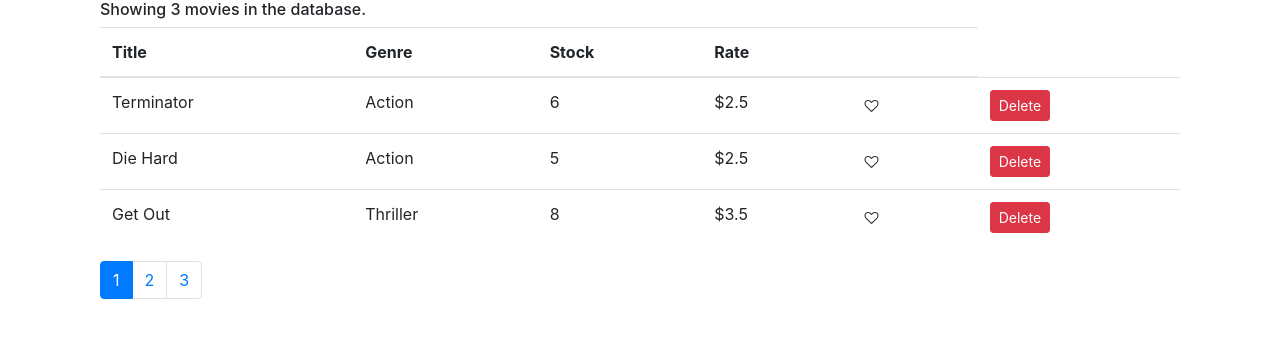
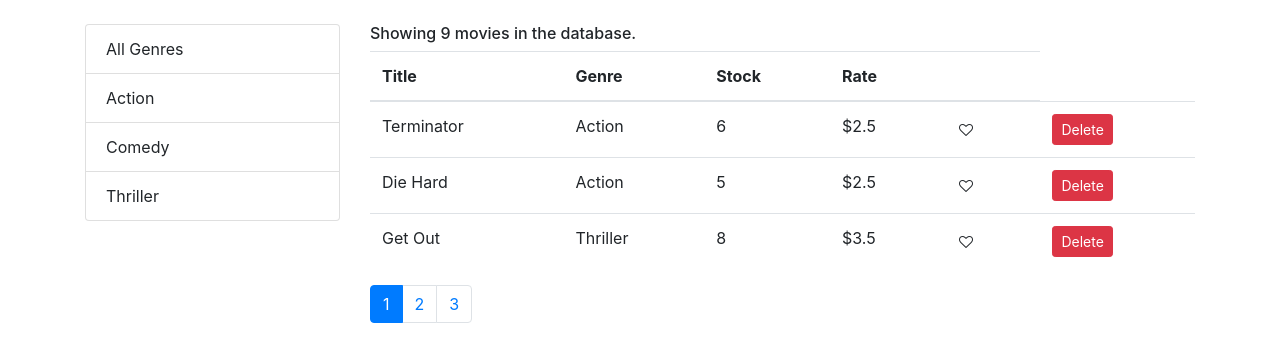
Before and after one commit to charlesonunze/vidly-client, a React (Create React App) app: page / in a window 1280 px wide. Shown: the top 362 px of the page. Built offline with nearby package versions, Linux system fonts and the light colour scheme.

Commit message:
feat: 🎸 add ListGroup component

```diff
--- a/src/App.js
+++ b/src/App.js
@@ -3,7 +3,7 @@ import Movies from './components/Movies';
 
 function App() {
 	return (
-		<main className='container'>
+		<main className='container my-4'>
 			<Movies />
 		</main>
 	);
--- a/src/components/Movies.jsx
+++ b/src/components/Movies.jsx
@@ -1,15 +1,25 @@
 import React, { Component } from 'react';
 import { getMovies } from '../services/fakeMovieService';
+import { getGenres } from '../services/fakeGenreService';
 import Like from './reusable/Like';
 import Pagination from './reusable/Pagination';
 import { paginate } from '../utils/paginate';
+import ListGroup from './reusable/ListGroup';
 
 class Movies extends Component {
 	state = {
-		movies: getMovies(),
+		movies: [],
+		genres: [],
 		pageSize: 3,
 		currentPage: 1
 	};
+
+	componentDidMount() {
+		this.setState({
+			movies: getMovies(),
+			genres: [{ name: 'All Genres' }, ...getGenres()]
+		});
+	}
 
 	deleteMovieHandler = (id) => {
 		const movies = [...this.state.movies].filter((movie) => movie._id !== id);
@@ -32,11 +42,20 @@ class Movies extends Component {
 		this.setState({ currentPage: page });
 	};
 
+	genreSelectHandler = (genre) => {
+		this.setState({ selectedGenre: genre, currentPage: 1 });
+	};
+
 	render() {
-		const { length: movieLength } = this.state.movies;
-		const { movies: allMovies, pageSize, currentPage } = this.state;
+		const {
+			movies: allMovies,
+			genres: allGenres,
+			pageSize,
+			currentPage,
+			selectedGenre
+		} = this.state;
 
-		if (movieLength < 1)
+		if (allMovies.length < 1)
 			return (
 				<h6>
 					There are no movies in the database
@@ -46,11 +65,27 @@ class Movies extends Component {
 				</h6>
 			);
 
-		const movies = paginate(allMovies, currentPage, pageSize);
+		const filteredMovies =
+			selectedGenre && selectedGenre._id
+				? allMovies.filter((movie) => {
+						return movie.genre._id === selectedGenre._id;
+				  })
+				: allMovies;
+
+		const movies = paginate(filteredMovies, currentPage, pageSize);
 
 		return (
-			<div className='container-fluid'>
-				<h6>Showing {movies.length} movies in the database.</h6>
+			<div className='row'>
+				<div className='col-3'>
+					<ListGroup
+						items={allGenres}
+						onItemSelect={this.genreSelectHandler}
+						selectedItem={this.state.selectedGenre}
+					/>
+				</div>
+
+				<div className='col'>
+					<h6>Showing {filteredMovies.length} movies in the database.</h6>
 
 					<table className='table'>
 						<thead>
@@ -92,9 +127,10 @@ class Movies extends Component {
 					<Pagination
 						pageSize={pageSize}
 						currentPage={currentPage}
-					moviesCount={allMovies.length}
+						moviesCount={filteredMovies.length}
 						onPageChange={this.pageChangeHandler}
 					/>
+				</div>
 			</div>
 		);
 	}
--- /dev/null
+++ b/src/components/reusable/ListGroup.jsx
@@ -0,0 +1,32 @@
+import React from 'react';
+
+const ListGroup = (props) => {
+	const { items, textProperty, idProperty, onItemSelect, selectedItem } = props;
+
+	return (
+		<ul className='list-group'>
+			{items.map((item) => {
+				return (
+					<li
+						key={item[idProperty]}
+						className={
+							item === selectedItem
+								? 'list-group-item active'
+								: 'list-group-item'
+						}
+						onClick={() => onItemSelect(item)}
+					>
+						{item[textProperty]}
+					</li>
+				);
+			})}
+		</ul>
+	);
+};
+
+ListGroup.defaultProps = {
+	idProperty: '_id',
+	textProperty: 'name'
+};
+
+export default ListGroup;
```
Lines whose indentation alone changed are shown as unchanged.
